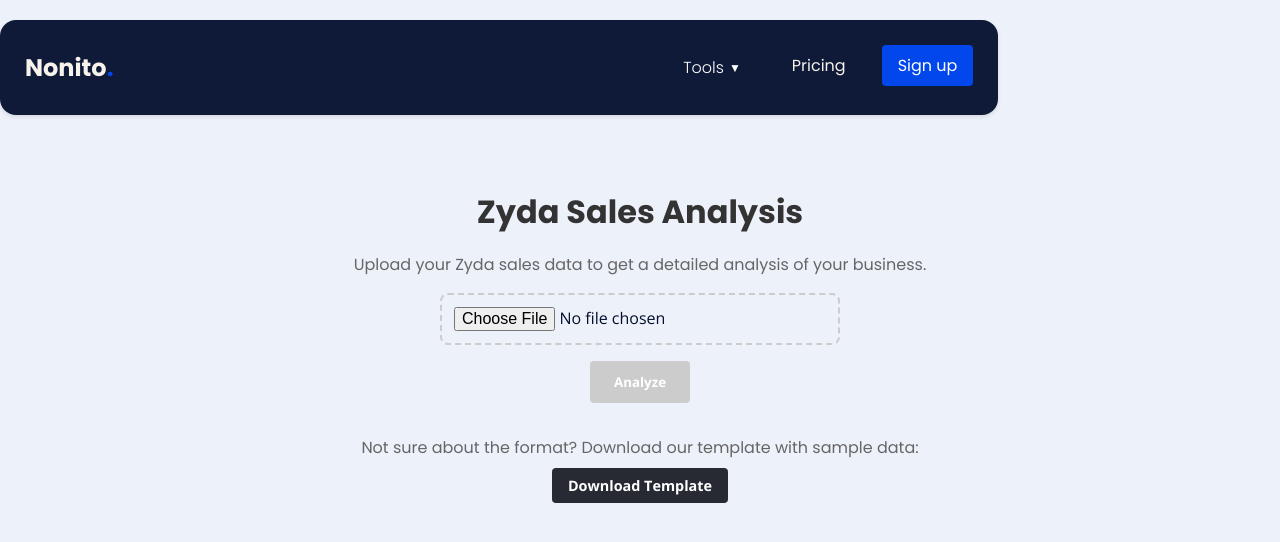
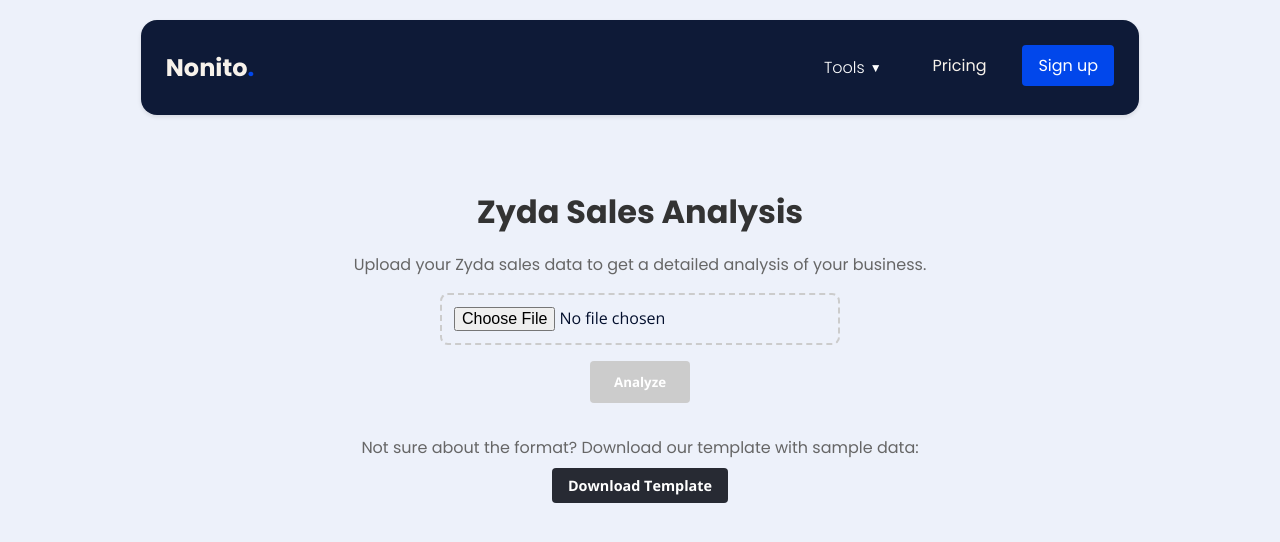
Before and after one commit to Shoffly/nonito_landing, a Next.js app: page /tools/zyda-analysis in a window 1280 px wide. Shown: the top 542 px of the page. Built offline with nearby package versions, Linux system fonts and the light colour scheme.

Commit message:
quick fix

```diff
--- a/pages/tools/zyda-analysis.js
+++ b/pages/tools/zyda-analysis.js
@@ -288,8 +288,12 @@ export default function ZydaAnalysis() {
         }
           .analysis-page {
             padding: 1rem;
-            max-width: 1200px;
-            margin: 0 auto;
+            margin-left: auto;
+            margin-right: auto;
+            display: flex;
+            flex-direction: column;
+
+
           }
 
           @media (min-width: 768px) {
--- a/styles/nav.module.css
+++ b/styles/nav.module.css
@@ -5,6 +5,8 @@
   z-index: 1000;
   align-items: center;
   margin-top: 20px;
+  margin-left: auto;
+  margin-right: auto;
   margin-bottom: 20px;
   justify-content: space-between;
   box-shadow: 0 2px 4px rgba(0, 0, 0, 0.1);
```
